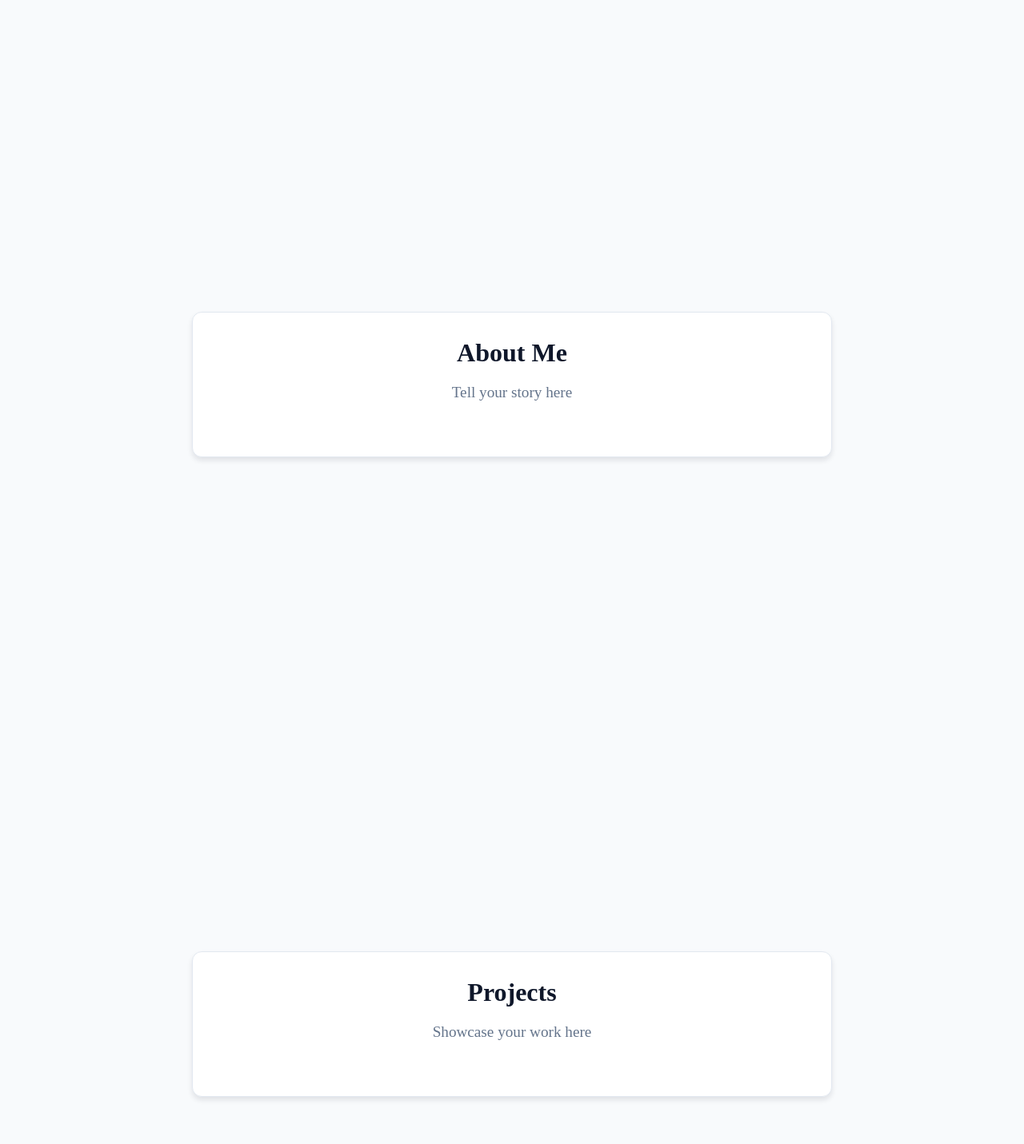
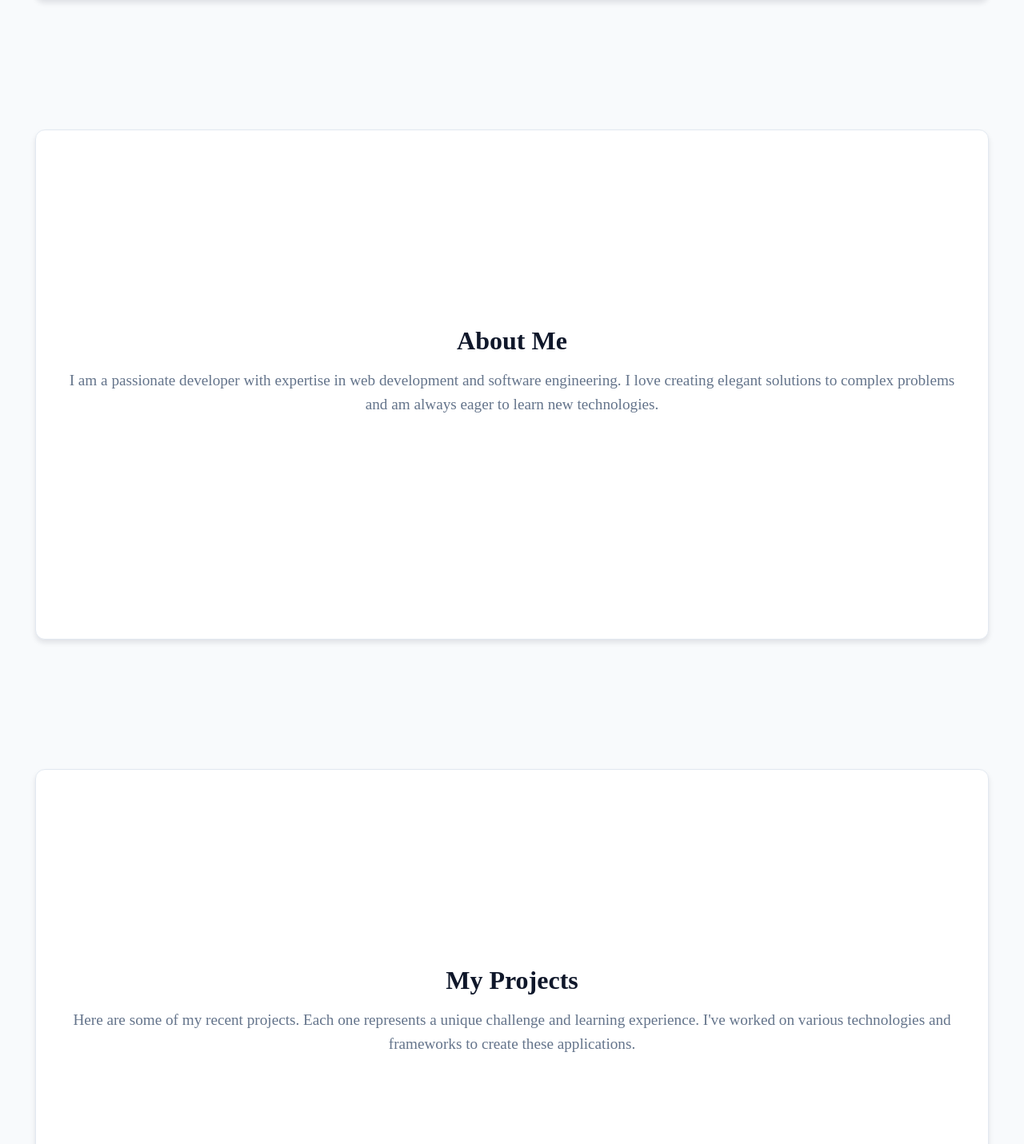
Before and after one commit to gurvirsasan/personal-website, a Next.js app: page / in a window 1280 px wide. Shown: the part 799-2230 px from the top of the page at 80% size. Built offline with nearby package versions, Linux system fonts and the light colour scheme.

Commit message:
something

```diff
--- a/components/SectionCard.tsx
+++ b/components/SectionCard.tsx
@@ -3,12 +3,13 @@ import styles from '../styles/Home.module.css';
 interface SectionCardProps {
   title: string;
   children: React.ReactNode;
+  id: string;
 }
 
-export default function SectionCard({ title, children }: SectionCardProps) {
+export default function SectionCard({ title, children, id }: SectionCardProps) {
   return (
-    <section className={styles.section}>
-      <div className={styles.container}>
+    <section id={id} className={styles.section} style={{ minHeight: '100vh', display: 'flex', alignItems: 'center', justifyContent: 'center' }}>
+      <div className={styles.container} style={{ width: '98%', maxWidth: '1200px', padding: '2rem' }}>
         <h2 className={styles.sectionTitle}>{title}</h2>
         <div className={styles.description}>{children}</div>
       </div>
--- a/components/sections/About/AboutSection.tsx
+++ b/components/sections/About/AboutSection.tsx
@@ -2,7 +2,7 @@ import SectionCard from '../../SectionCard';
 
 export default function AboutSection() {
   return (
-    <SectionCard title="About Me">
+    <SectionCard id="about" title="About Me">
       I am a passionate developer with expertise in web development and software engineering.
       I love creating elegant solutions to complex problems and am always eager to learn new technologies.
     </SectionCard>
--- a/components/sections/Contact/ContactSection.tsx
+++ b/components/sections/Contact/ContactSection.tsx
@@ -2,7 +2,7 @@ import SectionCard from '../../SectionCard';
 
 export default function ContactSection() {
   return (
-    <SectionCard title="Contact Me">
+    <SectionCard id="contact" title="Contact Me">
       I'm always interested in hearing about new projects and opportunities.
       Feel free to reach out to me through email or social media.
     </SectionCard>
--- a/components/sections/Experience/ExperienceSection.tsx
+++ b/components/sections/Experience/ExperienceSection.tsx
@@ -2,7 +2,7 @@ import SectionCard from '../../SectionCard';
 
 export default function ExperienceSection() {
   return (
-    <SectionCard title="Experience">
+    <SectionCard id="experience" title="Experience">
       I have worked at various companies and on different projects throughout my career.
       Each experience has contributed to my growth as a developer and problem solver.
     </SectionCard>
--- a/components/sections/Home/HomeSection.tsx
+++ b/components/sections/Home/HomeSection.tsx
@@ -1,9 +1,21 @@
 import SectionCard from '../../SectionCard';
+import Image from 'next/image';
 
 export default function HomeSection() {
   return (
-    <SectionCard title="Welcome to My Website">
-      This is a personal website built with Next.js and TypeScript.
+    <SectionCard id="home" title="Welcome to My Website">
+      <div className="flex flex-col items-center justify-center gap-4">
+        <p className="text-lg">
+          This is a personal website built with Next.js and TypeScript.
+        </p>
+        {/* <Image
+          src="/face-pic.jpg"
+          alt="Profile Picture"
+          fill
+          className="object-cover"
+          priority
+        /> */}
+      </div>
     </SectionCard>
   );
 }
--- a/components/sections/Projects/ProjectsSection.tsx
+++ b/components/sections/Projects/ProjectsSection.tsx
@@ -2,7 +2,7 @@ import SectionCard from '../../SectionCard';
 
 export default function ProjectsSection() {
   return (
-    <SectionCard title="My Projects">
+    <SectionCard id="projects" title="My Projects">
       Here are some of my recent projects. Each one represents a unique challenge and learning experience.
       I've worked on various technologies and frameworks to create these applications.
     </SectionCard>
--- a/components/sections/Skills/SkillsSection.tsx
+++ b/components/sections/Skills/SkillsSection.tsx
@@ -2,7 +2,7 @@ import SectionCard from '../../SectionCard';
 
 export default function SkillsSection() {
   return (
-    <SectionCard title="Skills">
+    <SectionCard id="skills" title="Skills">
       I have expertise in various technologies and frameworks including:
       Frontend: React, Next.js, TypeScript
       Backend: Node.js, Python
--- a/pages/index.tsx
+++ b/pages/index.tsx
@@ -4,6 +4,11 @@ import styles from '../styles/Home.module.css';
 import ThemeToggle from '../components/ThemeToggle';
 import Header from '../components/Header';
 import HomeSection from '../components/sections/Home/HomeSection';
+import AboutSection from '../components/sections/About/AboutSection';
+import ProjectsSection from '../components/sections/Projects/ProjectsSection';
+import SkillsSection from '../components/sections/Skills/SkillsSection';
+import ExperienceSection from '../components/sections/Experience/ExperienceSection';
+import ContactSection from '../components/sections/Contact/ContactSection';
 
 const inter = Inter({ subsets: ['latin'] });
 
@@ -11,49 +16,19 @@ export default function Home() {
   return (
     <>
       <Head>
-        <title>Gurvir Portfolio</title>
+        <title>Welcome to My Website</title>
         <meta name="description" content="My personal website" />
       </Head>
       <Header />
       <ThemeToggle />
 
       <main className={styles.main}>
-        <HomeSection/>
-
-        <section id="about" className={styles.section}>
-          <div className={styles.container}>
-            <h2 className={styles.sectionTitle}>About Me</h2>
-            <p className={styles.description}>Tell your story here</p>
-          </div>
-        </section>
-
-        <section id="projects" className={styles.section}>
-          <div className={styles.container}>
-            <h2 className={styles.sectionTitle}>Projects</h2>
-            <p className={styles.description}>Showcase your work here</p>
-          </div>
-        </section>
-
-        <section id="skills" className={styles.section}>
-          <div className={styles.container}>
-            <h2 className={styles.sectionTitle}>Skills</h2>
-            <p className={styles.description}>List your skills here</p>
-          </div>
-        </section>
-
-        <section id="experience" className={styles.section}>
-          <div className={styles.container}>
-            <h2 className={styles.sectionTitle}>Experience</h2>
-            <p className={styles.description}>Share your experience here</p>
-          </div>
-        </section>
-
-        <section id="contact" className={styles.section}>
-          <div className={styles.container}>
-            <h2 className={styles.sectionTitle}>Contact</h2>
-            <p className={styles.description}>Get in touch here</p>
-          </div>
-        </section>
+        <HomeSection />
+        <AboutSection />
+        <ProjectsSection />
+        <SkillsSection />
+        <ExperienceSection />
+        <ContactSection />
       </main>
     </>
   );
--- a/styles/Home.module.css
+++ b/styles/Home.module.css
@@ -1,12 +1,17 @@
 .main {
   display: flex;
   flex-direction: column;
+  justify-content: center;
+  align-items: center;
   min-height: 100vh;
   padding-top: 5rem;
+  scroll-behavior: smooth;
+  width: 100%;
 }
 
 .section {
-  min-height: 100vh;
+  min-height: 95vh;
+  height: 95vh;
   display: flex;
   align-items: center;
   justify-content: center;
@@ -15,6 +20,7 @@
   opacity: 0;
   transform: translateY(20px);
   animation: fadeInUp 0.6s ease-out forwards;
+  width: 100%;
 }
 
 .section:nth-child(1) { animation-delay: 0.2s; }
@@ -25,8 +31,8 @@
 .section:nth-child(6) { animation-delay: 1.2s; }
 
 .container {
-  max-width: 800px;
-  width: 100%;
+  width: 98%;
+  max-width: 1200px;
   text-align: center;
   padding: 2rem;
   background: rgb(var(--card-bg));
@@ -34,6 +40,11 @@
   border-radius: var(--border-radius);
   box-shadow: 0 4px 6px rgba(var(--text-primary), 0.1);
   transition: transform 0.3s cubic-bezier(0.4, 0, 0.2, 1), box-shadow 0.3s cubic-bezier(0.4, 0, 0.2, 1);
+  height: 95%;
+  display: flex;
+  flex-direction: column;
+  justify-content: center;
+  margin: 0 auto;
 }
 
 .container:hover {
@@ -57,8 +68,8 @@
 
 .description {
   font-size: 1.2rem;
+  line-height: 1.6;
   color: rgb(var(--text-secondary));
-  line-height: 1.6;
   margin-bottom: 2rem;
   animation: fadeIn 0.6s ease-out 0.2s forwards;
   opacity: 0;
@@ -88,10 +99,14 @@
 @media (max-width: 700px) {
   .section {
     padding: 2rem 1rem;
+    height: 95vh;
+    min-height: 95vh;
   }
 
   .container {
     padding: 1rem;
+    width: 98%;
+    height: 95%;
   }
 
   .title {
```
Also changed, not shown: components/Header/Header.tsx (deleted, +0 -98 lines), public/face-pic.jpg (added).
